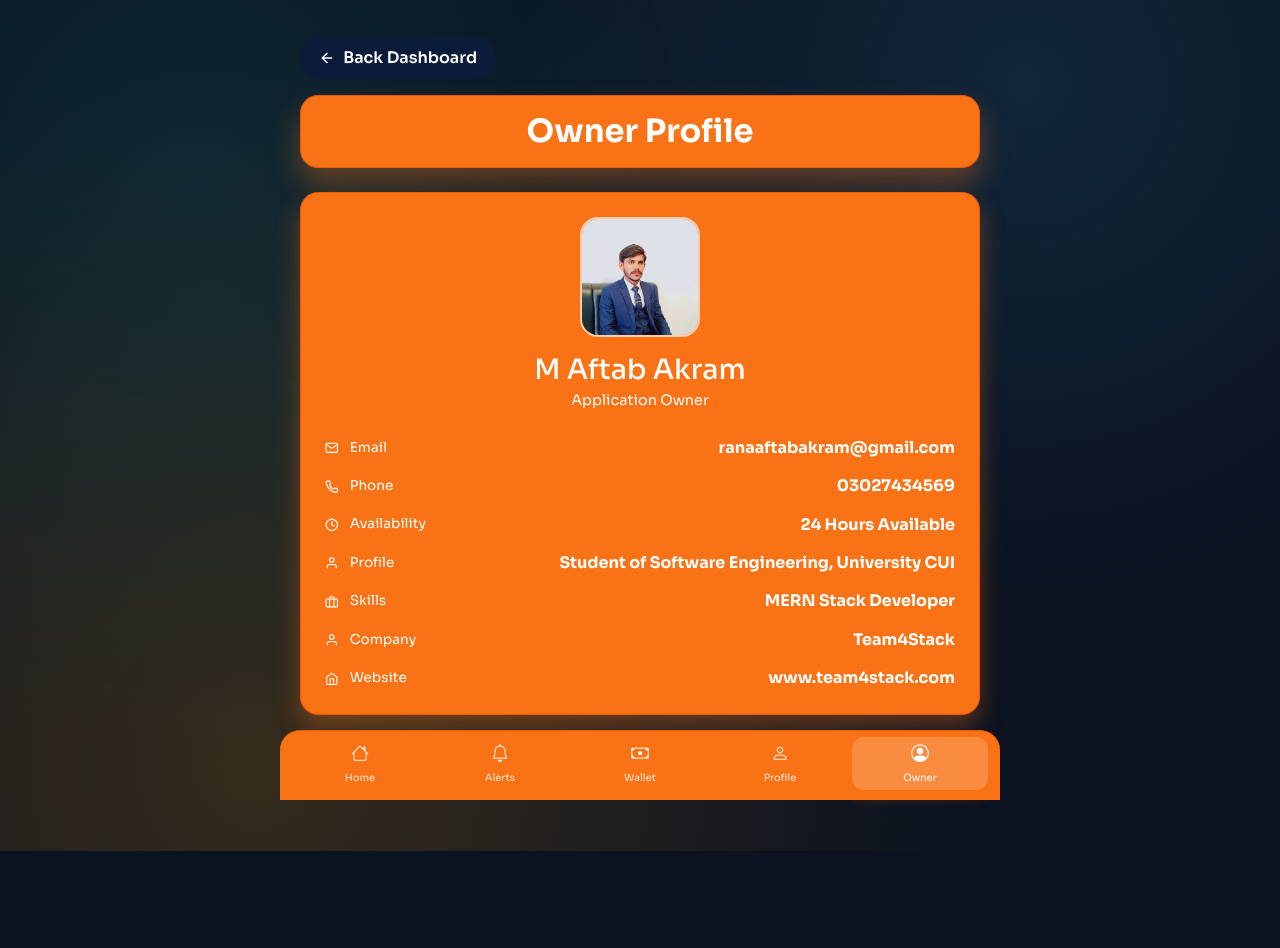
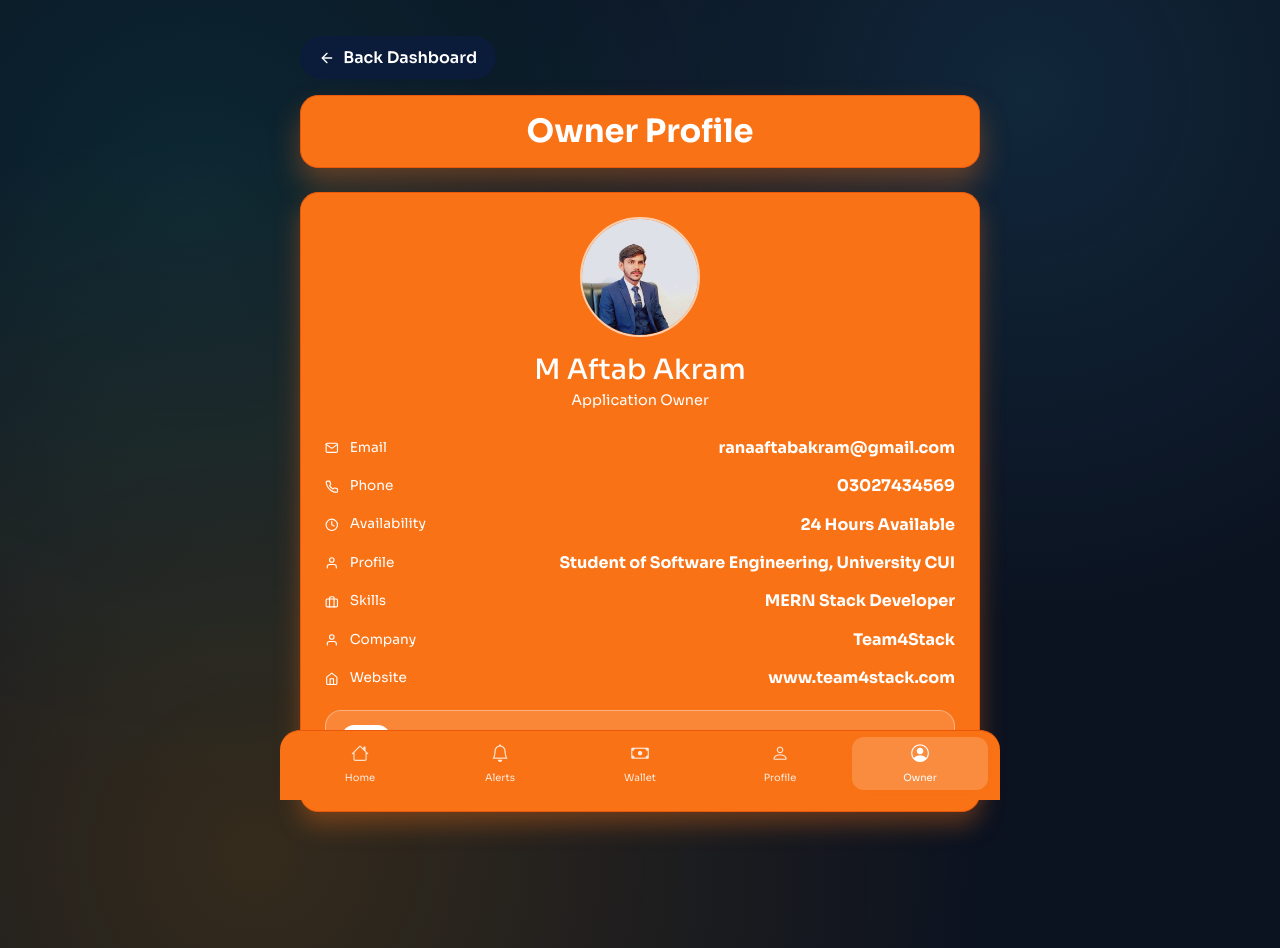
Before and after one commit to Aftab272/Team4stackAds, a React (Vite) app in the folder frontend/: page /owner-profile in a window 1280 px wide. Before the commit the page ends 851 px from the top, so only its background shows below. Built offline with nearby package versions, Linux system fonts and the light colour scheme; no server answers.

Commit message:
submitted

```diff
--- a/frontend/src/pages/OwnerProfile.css
+++ b/frontend/src/pages/OwnerProfile.css
@@ -36,7 +36,7 @@
 .owner-photo {
   width: 120px;
   height: 120px;
-  border-radius: 18px;
+  border-radius: 50%;
   overflow: hidden;
   border: 2px solid rgba(255, 255, 255, 0.65);
   margin: 0 auto 1rem;
@@ -47,3 +47,37 @@
   height: 100%;
   object-fit: cover;
 }
+
+.owner-link-card {
+  margin-top: 1.25rem;
+  display: flex;
+  align-items: center;
+  gap: 0.85rem;
+  padding: 0.85rem 1rem;
+  border-radius: 16px;
+  background: rgba(255, 255, 255, 0.15);
+  border: 1px solid rgba(255, 255, 255, 0.35);
+  color: #ffffff;
+  text-decoration: none;
+}
+
+.owner-link-card img {
+  width: 48px;
+  height: 48px;
+  object-fit: contain;
+  background: #ffffff;
+  border-radius: 12px;
+  padding: 0.35rem;
+}
+
+.owner-link-card h4 {
+  margin: 0 0 0.2rem 0;
+  font-size: 1rem;
+  color: #ffffff;
+}
+
+.owner-link-card p {
+  margin: 0;
+  font-size: 0.85rem;
+  color: rgba(255, 255, 255, 0.85);
+}
--- a/frontend/src/pages/OwnerProfile.jsx
+++ b/frontend/src/pages/OwnerProfile.jsx
@@ -4,6 +4,7 @@ import { FiArrowLeft, FiMail, FiPhone, FiUser, FiBriefcase, FiHome, FiClock } fr
 import './Page.css'
 import './OwnerProfile.css'
 import ownerPhoto from '../assets/owner.jpeg'
+import botimLogo from '../assets/botim.png'
 
 const OwnerProfile = () => {
   const navigate = useNavigate()
@@ -87,6 +88,19 @@ const OwnerProfile = () => {
               <strong>{owner.website}</strong>
             </div>
           </div>
+
+          <a
+            className="owner-link-card"
+            href="https://g.botim.me/invite"
+            target="_blank"
+            rel="noreferrer"
+          >
+            <img src={botimLogo} alt="Botim" />
+            <div>
+              <h4>Download Botim</h4>
+              <p>Make free phone calls or message us for any query.</p>
+            </div>
+          </a>
         </div>
       </div>
     </div>
```
Also changed, not shown: frontend/src/assets/botim.png (added).
